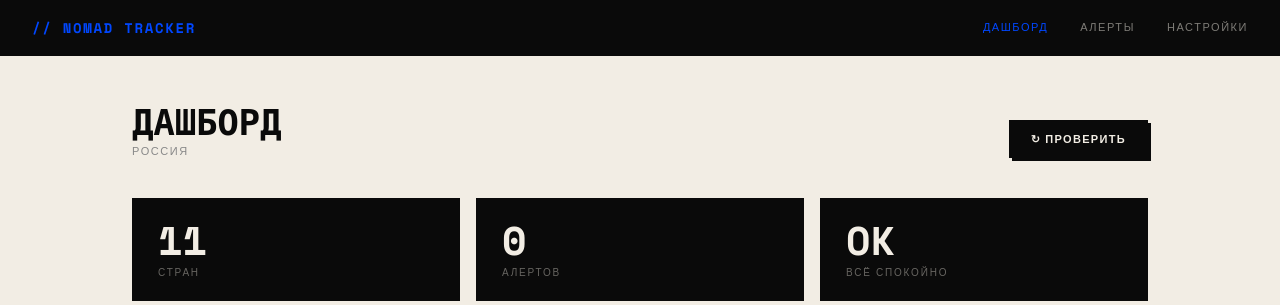
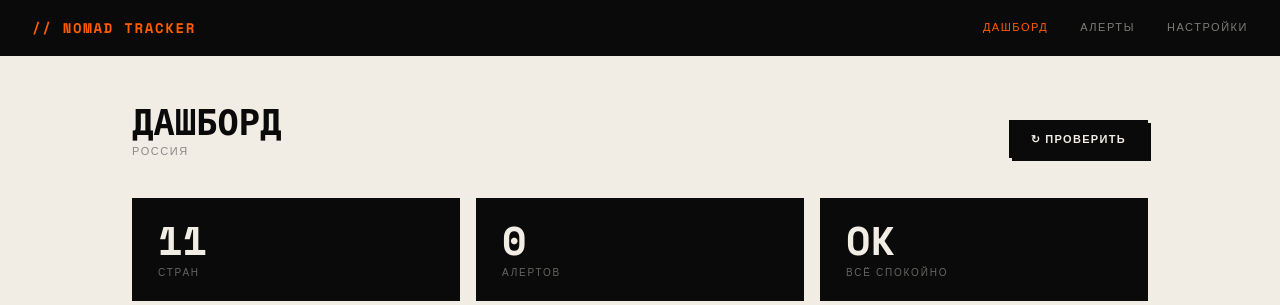
Before and after one commit to aakalmykovaa-design/nomad-tracker, a FastAPI app: page / in a window 1280 px wide. Shown: the top 305 px of the page. Run offline with FastAPI, Linux system fonts and the light colour scheme; data comes from the database, SQL or seed files in the repository; data that the repository does not hold is empty.

Commit message:
Accent: orange #FF5C00

```diff
--- a/templates/base.html
+++ b/templates/base.html
@@ -13,7 +13,7 @@
       --bg:      #f2ede4;
       --black:   #0a0a0a;
       --white:   #f2ede4;
-      --yellow:  #0047ff;
+      --yellow:  #ff5c00;
       --red:     #ff2b2b;
       --gray:    #d6d0c7;
       --border:  2px solid #0a0a0a;
```
